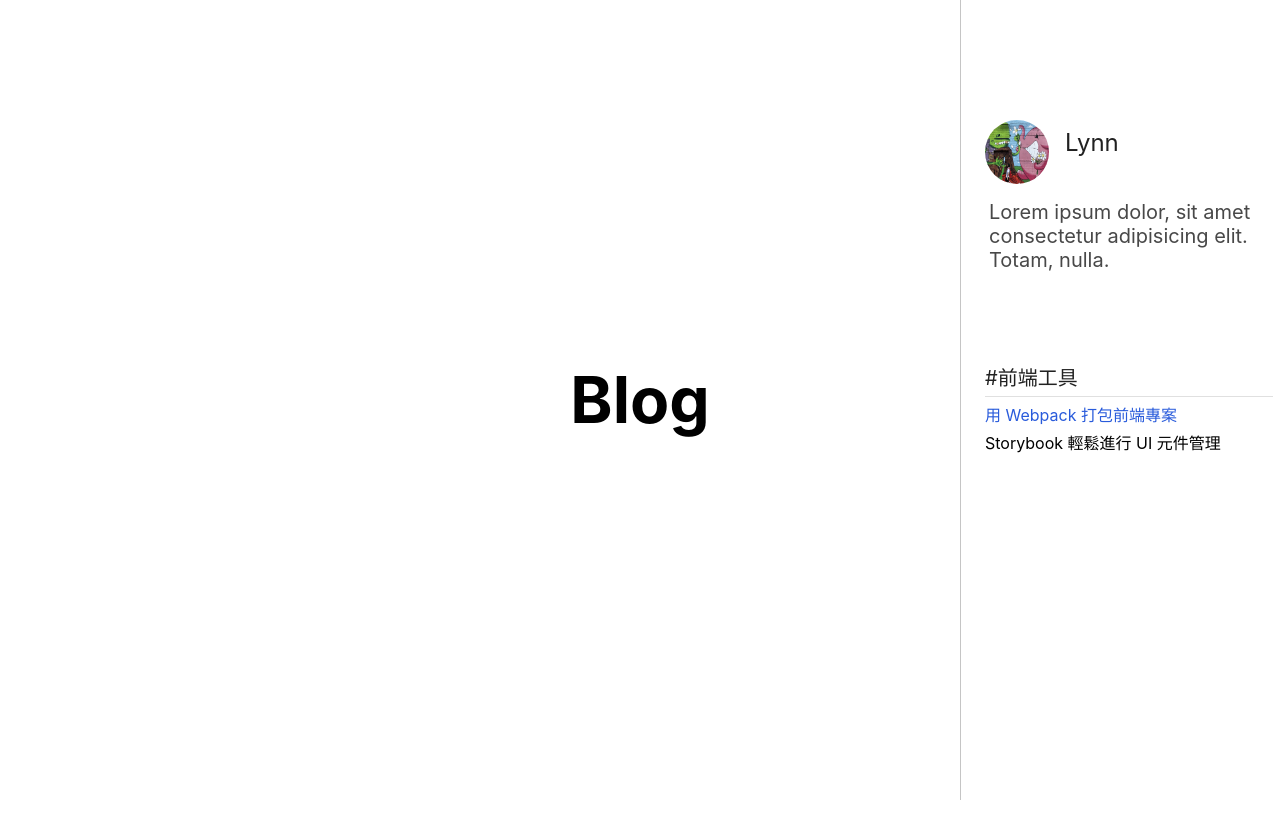
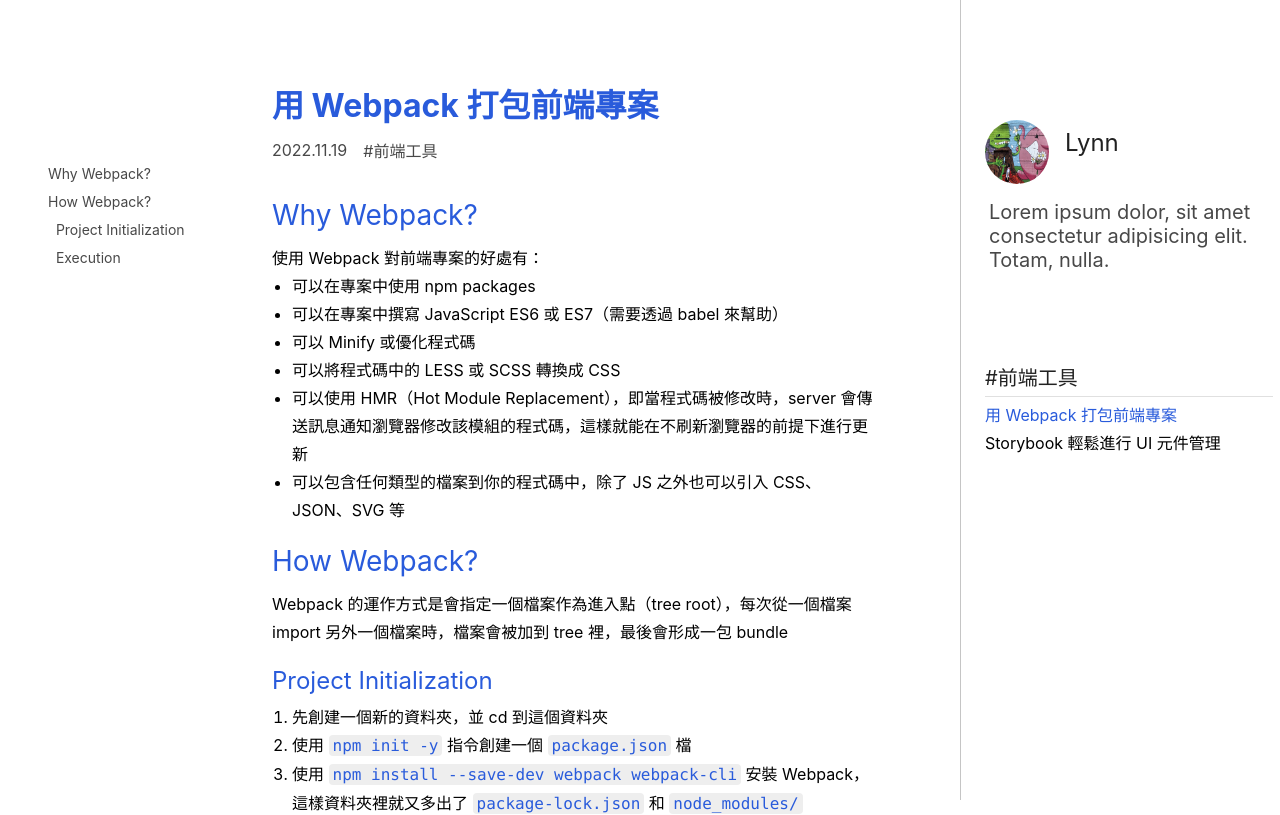
Before and after one commit to moneychien19/lynn-site, a Next.js app: page /blog in a window 1280 px wide. Shown: the top 815 px of the page. Built offline with nearby package versions, Linux system fonts and the light colour scheme.

Commit message:
feat: content ui

```diff
--- a/components/Sidebar.tsx
+++ b/components/Sidebar.tsx
@@ -9,7 +9,7 @@ const nowArticleTitle = '用 Webpack 打包前端專案'
 
 export const Sidebar = () => {
   return (
-    <StyledDrawer open anchor="right" hideBackdrop elevation={0}>
+    <StyledDrawer open variant="permanent" anchor="right" hideBackdrop elevation={0}>
       <StyledAuthorContainer>
         <Image
           src={profileImage}
--- a/next.config.js
+++ b/next.config.js
@@ -2,6 +2,9 @@
 const nextConfig = {
   reactStrictMode: true,
   swcMinify: true,
+  compiler: {
+    styledComponents: true,
+  },
 }
 
 module.exports = nextConfig
--- a/package.json
+++ b/package.json
@@ -20,10 +20,13 @@
     "next": "13.0.2",
     "react": "18.2.0",
     "react-dom": "18.2.0",
+    "react-syntax-highlighter": "^15.5.0",
     "styled-components": "^5.3.6",
     "typescript": "4.8.4"
   },
   "devDependencies": {
-    "@types/styled-components": "^5.1.26"
+    "@types/react-syntax-highlighter": "^15.5.5",
+    "@types/styled-components": "^5.1.26",
+    "babel-plugin-styled-components": "^2.0.7"
   }
 }
--- a/pages/blog.tsx
+++ b/pages/blog.tsx
@@ -1,22 +1,138 @@
-import Head from 'next/head'
-import styles from '../styles/Home.module.css'
+import styled from 'styled-components'
+import SyntaxHighlighter from 'react-syntax-highlighter'
+import { monoBlue } from 'react-syntax-highlighter/dist/cjs/styles/hljs'
+import { theme } from '../styles/theme'
 import { Sidebar } from '../components/Sidebar'
 
 export default function Blog() {
   return (
-    <div className={styles.container}>
+    <div>
+      <StyledContentContainer>
+        <StyledNavContainer>
+          <p>Why Webpack?</p>
+          <p>How Webpack?</p>
+          <p>&nbsp;&nbsp;Project Initialization</p>
+          <p>&nbsp;&nbsp;Execution</p>
+        </StyledNavContainer>
+        <StyledArticleContainer>
+          <StyledArticleTitle>用 Webpack 打包前端專案</StyledArticleTitle>
+          <StyledArticleTagContainer>
+            <StyledArticleTag>2022.11.19</StyledArticleTag>
+            <StyledArticleTag>#前端工具</StyledArticleTag>
+          </StyledArticleTagContainer>
+          <StyledH2>Why Webpack?</StyledH2>
+          <StyledP>使用 Webpack 對前端專案的好處有：</StyledP>
+          <StyledUl>
+            <li>可以在專案中使用 npm packages</li>
+            <li>可以在專案中撰寫 JavaScript ES6 或 ES7（需要透過 babel 來幫助）</li>
+            <li>可以 Minify 或優化程式碼</li>
+            <li>可以將程式碼中的 LESS 或 SCSS 轉換成 CSS</li>
+            <li>可以使用 HMR（Hot Module Replacement），即當程式碼被修改時，server 會傳送訊息通知瀏覽器修改該模組的程式碼，這樣就能在不刷新瀏覽器的前提下進行更新</li>
+            <li>可以包含任何類型的檔案到你的程式碼中，除了 JS 之外也可以引入 CSS、JSON、SVG 等</li>
+          </StyledUl>
+          <StyledH2>How Webpack?</StyledH2>
+          <StyledP>Webpack 的運作方式是會指定一個檔案作為進入點（tree root），每次從一個檔案 import 另外一個檔案時，檔案會被加到 tree 裡，最後會形成一包 bundle</StyledP>
+          <StyledH3>Project Initialization</StyledH3>
+          <StyledOl>
+            <li>先創建一個新的資料夾，並 cd 到這個資料夾</li>
+            <li>使用 <StyledInlineMark>npm init -y</StyledInlineMark> 指令創建一個 <StyledInlineMark>package.json</StyledInlineMark> 檔</li>
+            <li>使用 <StyledInlineMark>npm install --save-dev webpack webpack-cli</StyledInlineMark> 安裝 Webpack，這樣資料夾裡就又多出了 <StyledInlineMark>package-lock.json</StyledInlineMark> 和 <StyledInlineMark>node_modules/</StyledInlineMark></li>
+          </StyledOl>
+          <StyledH3>Execution</StyledH3>
+          <StyledP>此時試著執行 <StyledInlineMark>npx webpack</StyledInlineMark>，會出現錯誤：<StyledInlineMark>Module not found: Error: Can't resolve './src'</StyledInlineMark>，這是因為 Webpack 預設的<StyledA href="https://webpack.js.org/concepts/#entry">進入點</StyledA>是在 <StyledInlineMark>./src/index.js</StyledInlineMark>，在我們沒有做額外設定的狀況下，Webpack 又找不到這個進入點因此跳錯。解決方式是在專案中新增 <StyledInlineMark>./src/index.js</StyledInlineMark>，先試著在檔案中填入以下內容。</StyledP>
+          <StyledCodeBlock language="javascript" style={monoBlue}>
+            document.body.appendChild(component());
+          </StyledCodeBlock>
+        </StyledArticleContainer>
+      </StyledContentContainer>
       <Sidebar />
-      <Head>
-        <title>Blog</title>
-        <meta name="description" content="Generated by create next app" />
-        <link rel="icon" href="/favicon.ico" />
-      </Head>
-
-      <main className={styles.main}>
-        <h1 className={styles.title}>
-          Blog
-        </h1>
-      </main>
     </div>
   )
 }
+
+const StyledContentContainer = styled.div`
+  width: calc(100% - 20rem - 5rem);
+  display: flex;
+`
+const StyledNavContainer = styled.div`
+  width: 17rem;
+  padding: 10rem 0 0 3rem;
+  font-size: 0.875rem;
+  color: ${theme.palette.secondary.main};
+  & p {
+    margin: 0;
+    line-height: 1.75rem;
+  }
+`
+const StyledArticleContainer = styled.div`
+  width: calc(100% - 17rem);
+  padding-top: 5rem;
+  padding-bottom: 4rem;
+`
+const StyledArticleTitle = styled.p`
+  font-size: 2rem;
+  color: ${theme.palette.primary.main};
+  font-weight: bold;
+  margin: 0;
+`
+const StyledArticleTagContainer = styled.div`
+  display: flex;
+  align-items: center;
+`
+const StyledArticleTag = styled.p`
+  color: ${theme.palette.secondary.main};
+  margin-top: 0.75rem;
+  & + & {
+    margin-left: 1rem;
+  }
+`
+
+const StyledH2 = styled.h2`
+  font-size: 1.75rem;
+  font-weight: normal;
+  color: ${theme.palette.primary.main};
+  margin-top: 1.25rem;
+  margin-bottom: 0.75rem;
+`
+const StyledH3 = styled.h3`
+  font-size: 1.5rem;
+  font-weight: normal;
+  color: ${theme.palette.primary.main};
+  margin-top: 1.25rem;
+  margin-bottom: 0.5rem;
+`
+const StyledUl = styled.ul`
+  padding-left: 1.25rem;
+  margin-top: 0;
+  li {
+    line-height: 1.75rem;
+  }
+`
+const StyledOl = styled.ol`
+  padding-left: 1.25rem;
+  margin-top: 0;
+  li {
+    line-height: 1.75rem;
+  }
+`
+const StyledInlineMark = styled.span`
+  font-family: 'menlo';
+  background-color: ${theme.palette.grey[200]};
+  border-radius: 0.25rem;
+  color: ${theme.palette.primary.main};
+  padding: 0.075rem 0.25rem;
+`
+const StyledA = styled.a`
+  color: ${theme.palette.primary.main};
+  &:hover {
+    text-decoration: underline;
+  }
+`
+const StyledP = styled.p`
+  margin: 0;
+  line-height: 1.75rem;
+`
+const StyledCodeBlock = styled(SyntaxHighlighter)`
+  font-size: 1rem;
+  margin: 0.5rem 0;
+`
```
Also changed, not shown: 1 other file (tests, documents, lock files or other folders).
